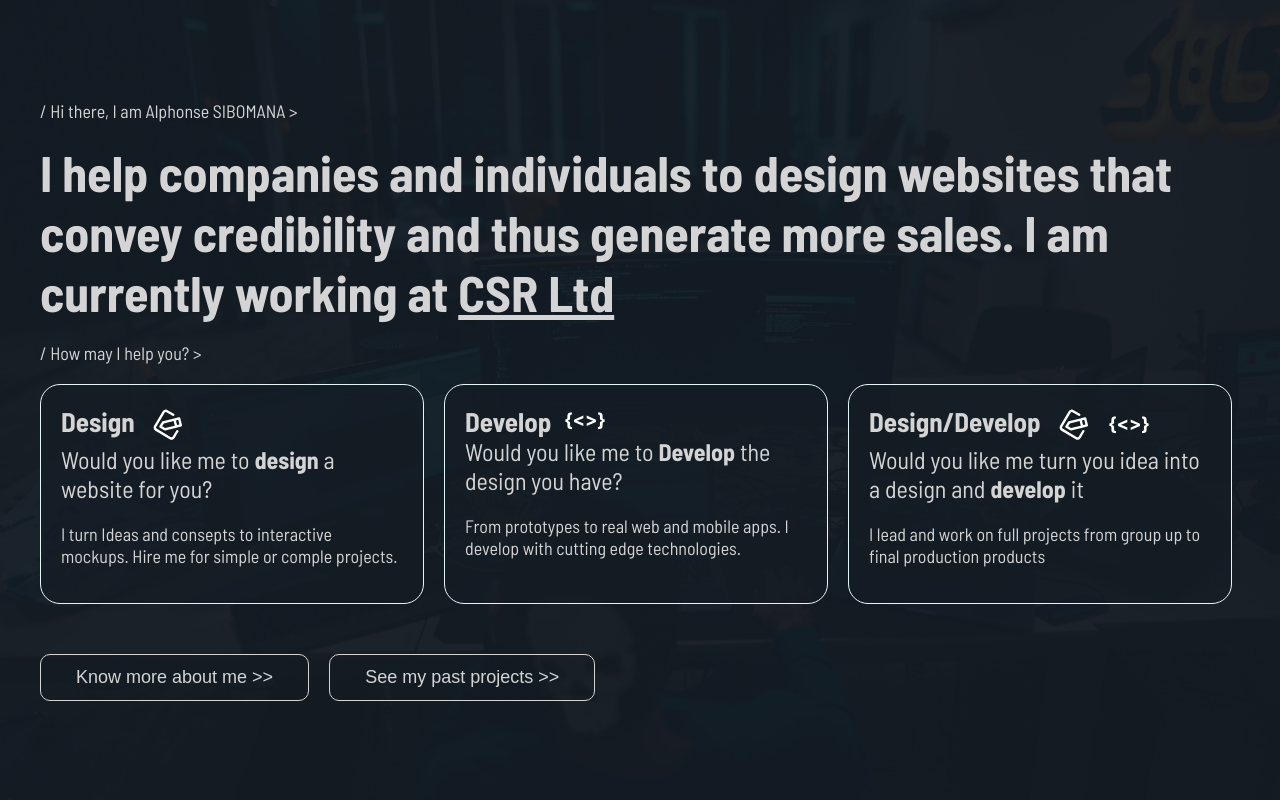
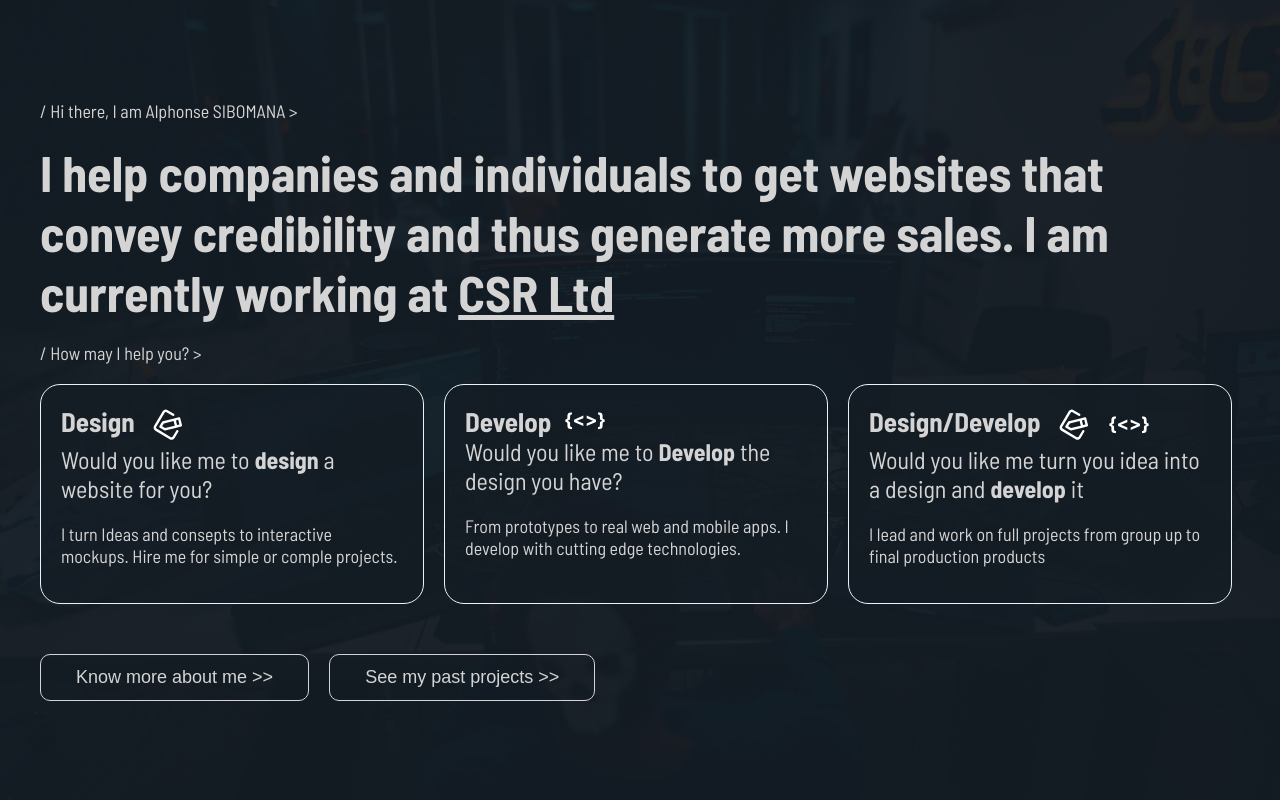
Before and after one commit to siboalpha/alphonselive, a Django app: page / in a window 1280 px wide. Run offline with Django 4.2, Linux system fonts and the light colour scheme; data that the repository does not hold is empty.

Commit message:
Update index.html

```diff
--- a/templates/index.html
+++ b/templates/index.html
@@ -17,7 +17,7 @@
 
             <div class="value-proposition">
                 <p>
-                    I help companies and individuals to design websites that convey credibility and thus generate more sales. I am currently working at <a class="my-work" href="https://csrlimited.com/about/">CSR Ltd</a>
+                    I help companies and individuals to get websites that convey credibility and thus generate more sales. I am currently working at <a class="my-work" href="https://csrlimited.com/about/">CSR Ltd</a>
                 </p>
             </div>
 
```
